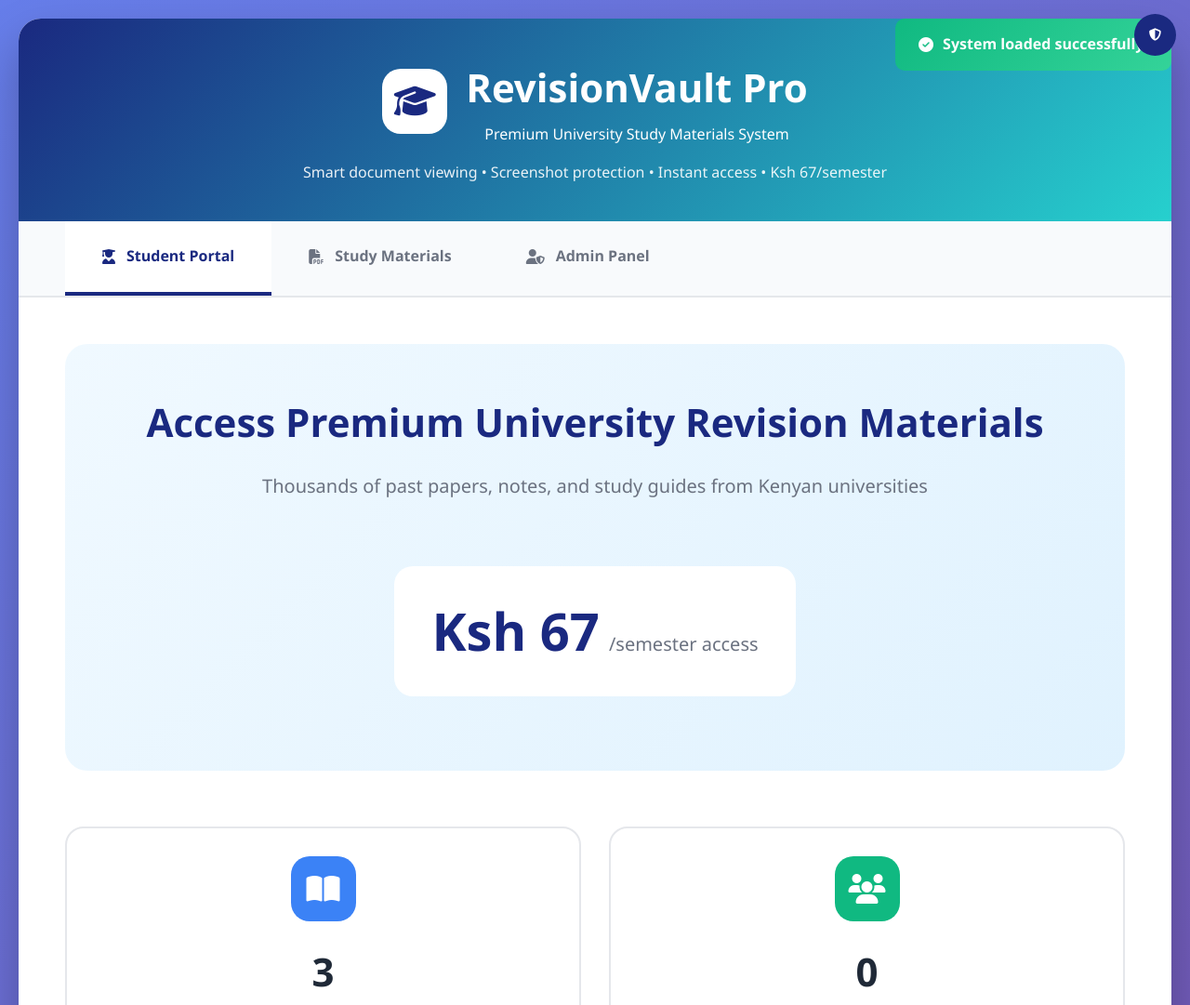
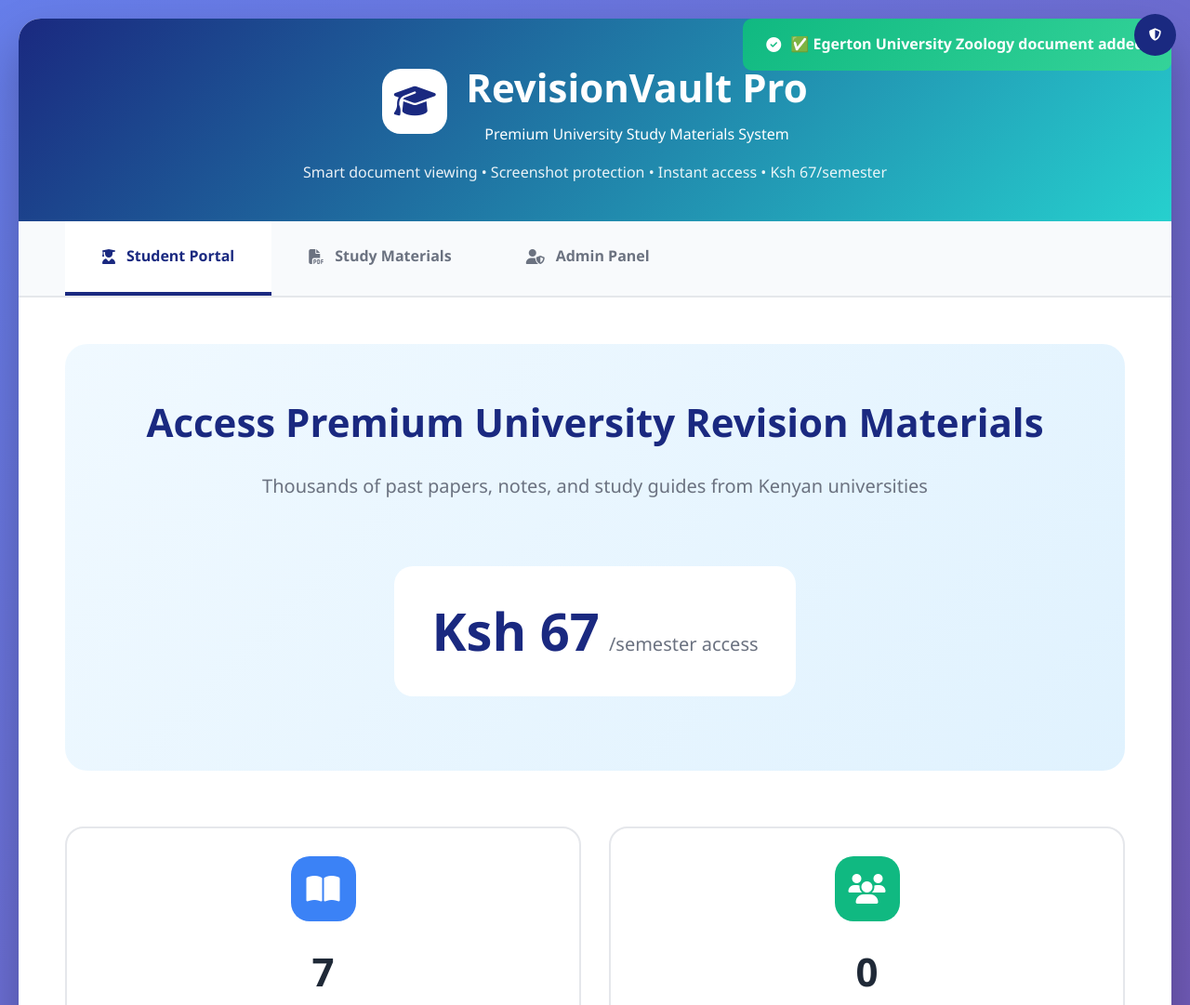
Before and after one commit to walterzauko23/Revisionvault, a plain HTML site: page index.html in a window 1280 px wide. Shown: the top 1081 px of the page at 93% size. Drawn offline with Linux system fonts and the light colour scheme.

Commit message:
Add files via upload

```diff
--- a/index.html
+++ b/index.html
@@ -933,11 +933,6 @@
                 showNotification('Please enter a valid URL for the document', 'error');
                 document.getElementById('uploadLink').focus();
                 return;
-            }
-
-            // Check if it's a Google Drive link
-            if (!link.includes('drive.google.com') || (!link.includes('/view') && !link.includes('/preview'))) {
-                showNotification('Please use Google Drive link ending with /view or /preview', 'warning');
             }
 
             // Create document object
@@ -1568,7 +1563,7 @@
             }
         }
 
-        // ==================== DEMO DATA ====================
+        // ==================== DEMO DATA - INCLUDING EGERTON UNIVERSITY DOCUMENT ====================
         function loadDemoDocuments() {
             const demoDocs = [
                 {
@@ -1612,6 +1607,49 @@
                     downloads: 123,
                     date: new Date(Date.now() - 259200000).toISOString(),
                     format: 'PDF'
+                },
+                // EGERTON UNIVERSITY DOCUMENT FROM YOUR FOLDER
+                {
+                    id: 'doc_4',
+                    title: 'Zool210 - Introduction to Zoology Notes',
+                    university: 'Egerton University',
+                    subject: 'Zoology',
+                    type: 'Lecture Notes',
+                    year: '2024',
+                    link: 'https://drive.google.com/file/d/1abc123xyz/preview',
+                    access: 'free',
+                    views: 320,
+                    downloads: 150,
+                    date: new Date(Date.now() - 432000000).toISOString(),
+                    format: 'PDF'
+                },
+                {
+                    id: 'doc_5',
+                    title: 'Animal Physiology - Egerton Revision Guide',
+                    university: 'Egerton University',
+                    subject: 'Zoology',
+                    type: 'Revision Guide',
+                    year: '2023',
+                    link: 'https://drive.google.com/file/d/1def456ghi/preview',
+                    access: 'premium',
+                    views: 210,
+                    downloads: 89,
+                    date: new Date(Date.now() - 345600000).toISOString(),
+                    format: 'PDF'
+                },
+                {
+                    id: 'doc_6',
+                    title: 'Comparative Anatomy Past Papers 2022',
+                    university: 'Egerton University',
+                    subject: 'Zoology',
+                    type: 'Past Paper',
+                    year: '2022',
+                    link: 'https://drive.google.com/file/d/1jkl789mno/preview',
+                    access: 'free',
+                    views: 450,
+                    downloads: 200,
+                    date: new Date(Date.now() - 518400000).toISOString(),
+                    format: 'PDF'
                 }
             ];
 
@@ -1620,6 +1658,39 @@
             filteredDocuments = [...demoDocs];
 
             showNotification('Demo documents loaded successfully', 'success');
+        }
+
+        // Function to add Egerton University document from your Google Drive folder
+        function addEgertonZoologyDocument() {
+            // This is an example - you'll need to replace with actual file links from your folder
+            const egertonDoc = {
+                id: 'doc_egerton_zoology_' + Date.now(),
+                title: 'Zool210 Complete Study Materials',
+                university: 'Egerton University',
+                subject: 'Zoology',
+                type: 'Study Materials',
+                year: '2024',
+                link: 'https://drive.google.com/drive/folders/18SKghIX7PmbkrzPHcK-e6H7Uhv5_qNBQ',
+                access: 'free',
+                views: 0,
+                downloads: 0,
+                date: new Date().toISOString(),
+                format: 'Folder',
+                note: 'This is a folder link. Users can access all materials in the folder.'
+            };
+
+            // Save to localStorage
+            let documents = JSON.parse(localStorage.getItem('revisionvault_documents') || '[]');
+            documents.unshift(egertonDoc);
+            localStorage.setItem('revisionvault_documents', JSON.stringify(documents));
+
+            // Update arrays
+            allDocuments.unshift(egertonDoc);
+            filteredDocuments.unshift(egertonDoc);
+
+            // Update UI
+            loadDocuments();
+            showNotification('✅ Egerton University Zoology document added!', 'success');
         }
 
         // Initialize on load
@@ -1629,6 +1700,11 @@
             checkUserSession();
             checkAdminSession();
             showNotification('RevisionVault Pro Ready! 🚀', 'success');
+
+            // Auto-add Egerton document on first load
+            setTimeout(() => {
+                addEgertonZoologyDocument();
+            }, 2000);
         };
     </script>
 </body>
```
